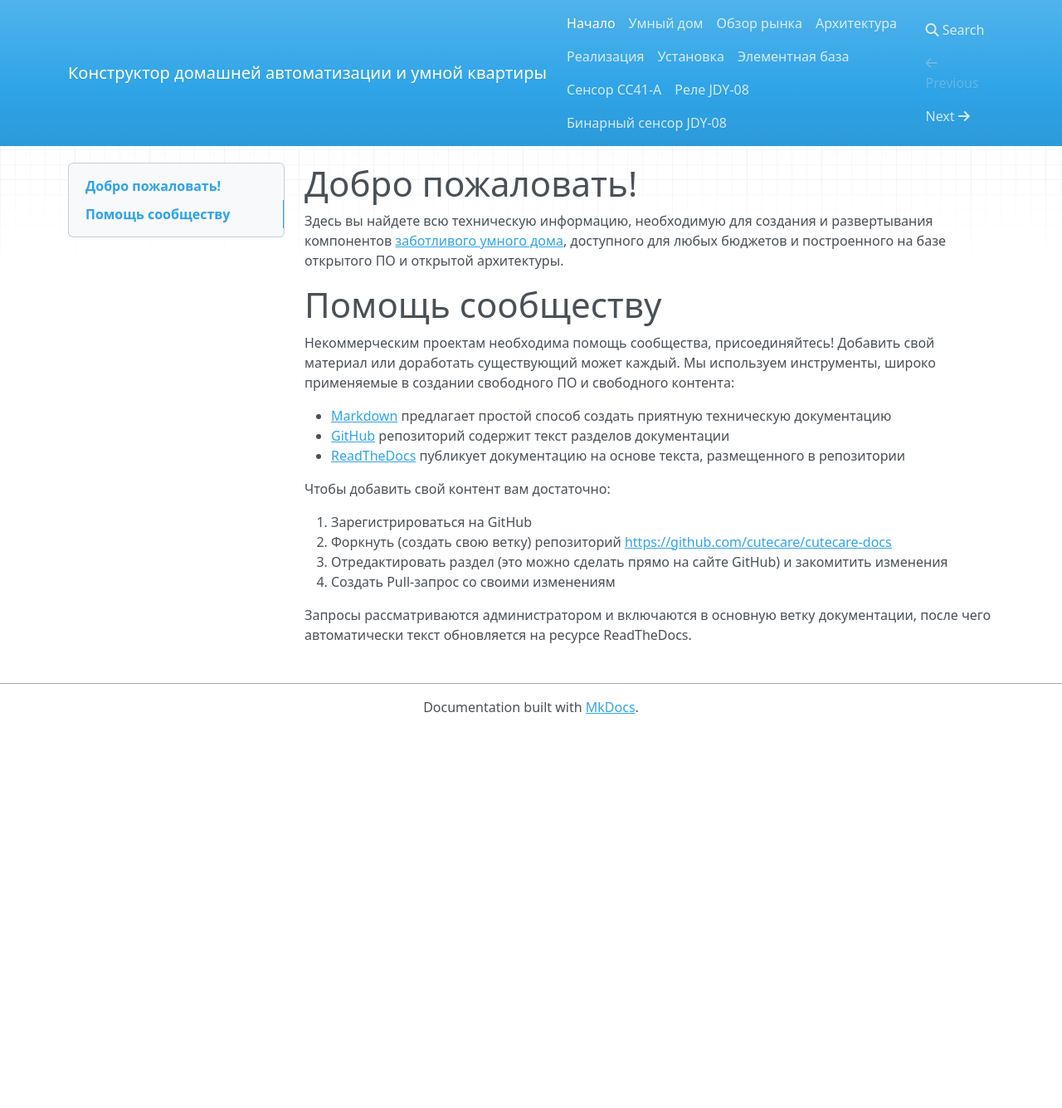
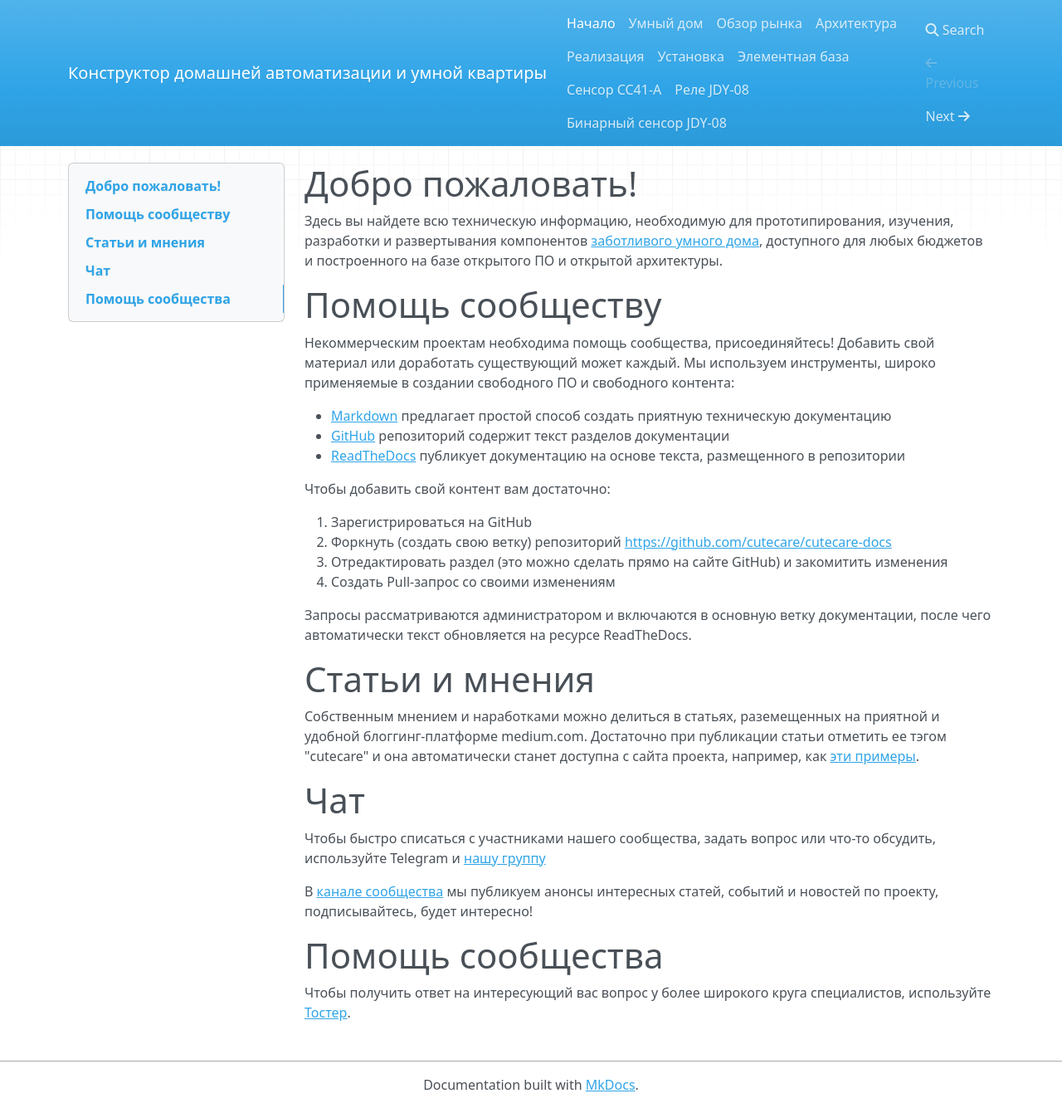
Before and after one commit to cutecare/cutecare-docs, an MkDocs documentation site: the page built from docs/index.md, in a window 1280 px wide and 1335 px high. Shown: the whole window at 83% size. Built offline with MkDocs 1.6.1, drawn with Linux system fonts in a browser that asks for light colours; nearby versions of some CDN libraries; old or Windows-style settings are respelled for this version of MkDocs.

Commit message:
Update index.md

```diff
--- a/docs/index.md
+++ b/docs/index.md
@@ -1,6 +1,6 @@
 Добро пожаловать!
 =================
-Здесь вы найдете всю техническую информацию, необходимую для создания и развертывания компонентов [заботливого умного дома](http://cutecare.ru), доступного для любых бюджетов и построенного на базе открытого ПО и открытой архитектуры.
+Здесь вы найдете всю техническую информацию, необходимую для прототипирования, изучения, разработки и развертывания компонентов [заботливого умного дома](http://cutecare.ru), доступного для любых бюджетов и построенного на базе открытого ПО и открытой архитектуры.
 
 # Помощь сообществу
 
@@ -18,3 +18,17 @@
 4. Создать Pull-запрос со своими изменениям
 
 Запросы рассматриваются администратором и включаются в основную ветку документации, после чего автоматически текст обновляется на ресурсе ReadTheDocs.
+
+# Статьи и мнения
+
+Собственным мнением и наработками можно делиться в статьях, раземещенных на приятной и удобной блоггинг-платформе medium.com. Достаточно при публикации статьи отметить ее тэгом "cutecare" и она автоматически станет доступна с сайта проекта, например, как [эти примеры](https://medium.com/tag/cutecare/latest).
+
+# Чат
+
+Чтобы быстро списаться с участниками нашего сообщества, задать вопрос или что-то обсудить, используйте Telegram и [нашу группу](https://t.me/joinchat/DwzT9RBjflj8ihZR94mxew)
+
+В [канале сообщества](https://t.me/cutecare) мы публикуем анонсы интересных статей, событий и новостей по проекту, подписывайтесь, будет интересно!
+
+# Помощь сообщества
+
+Чтобы получить ответ на интересующий вас вопрос у более широкого круга специалистов, используйте [Тостер](https://toster.ru/tag/%D1%83%D0%BC%D0%BD%D1%8B%D0%B9%20%D0%B4%D0%BE%D0%BC/questions).
```
